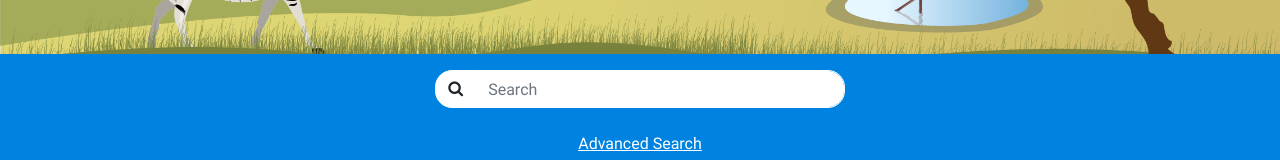
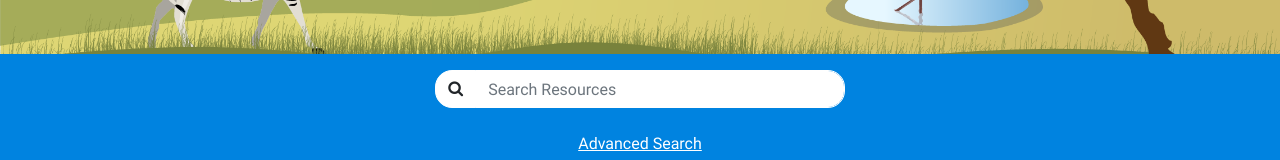
Before and after one commit to mrsid18/solarspell-app, an Angular app: page / in a window 1280 px wide. Shown: the part 412-572 px from the top of the page. Built offline with nearby package versions, Linux system fonts and the light colour scheme; no server answers; what ngx-pagination would draw is missing.

Commit message:
Changed Seach Placeholder

```diff
--- a/src/app/search-box/search-box.component.html
+++ b/src/app/search-box/search-box.component.html
@@ -8,11 +8,10 @@
 				</div>
         <input class="searchBar form-control"
         type="text"
-        placeholder="Search"
         aria-label="Search"
         [(ngModel)]="searchString"
         (keyup.enter)="search()"
-        placeholder="Search">
+        placeholder="Search Resources">
       </div>
     </div>
     <div style="text-align: center;">
```
